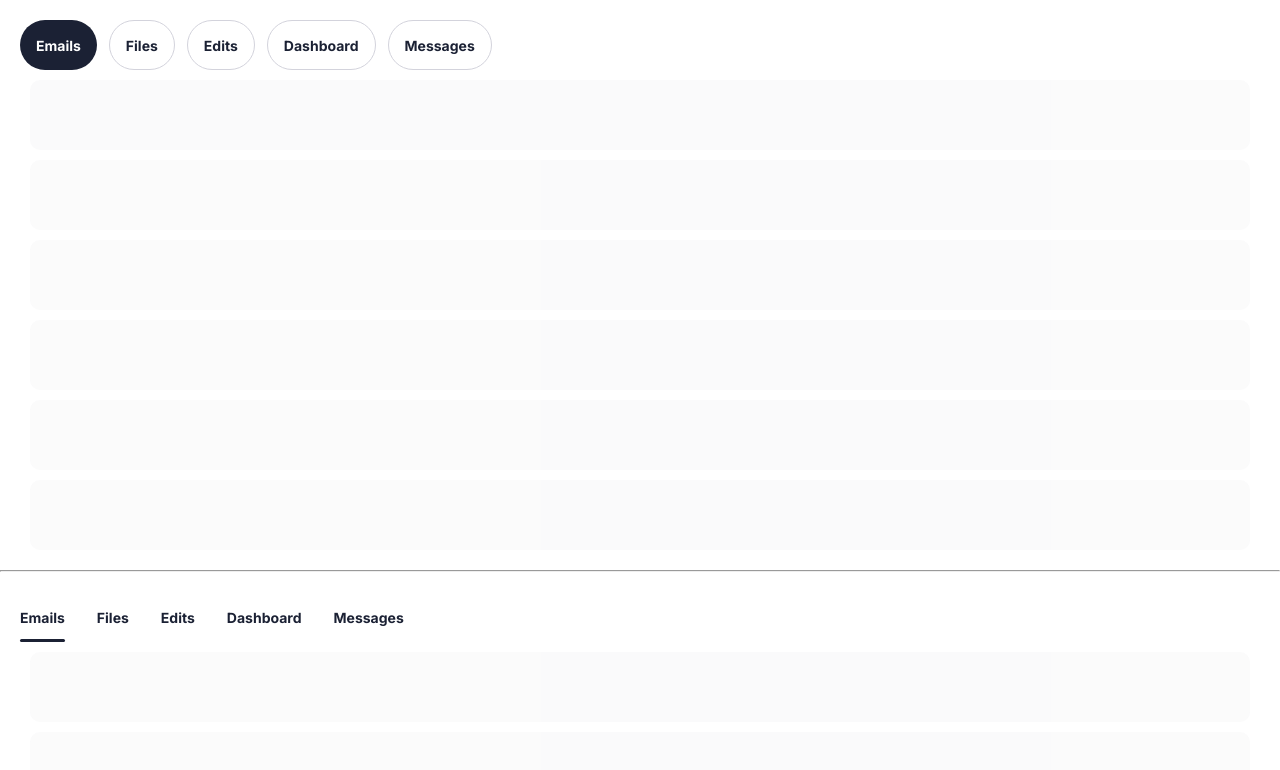
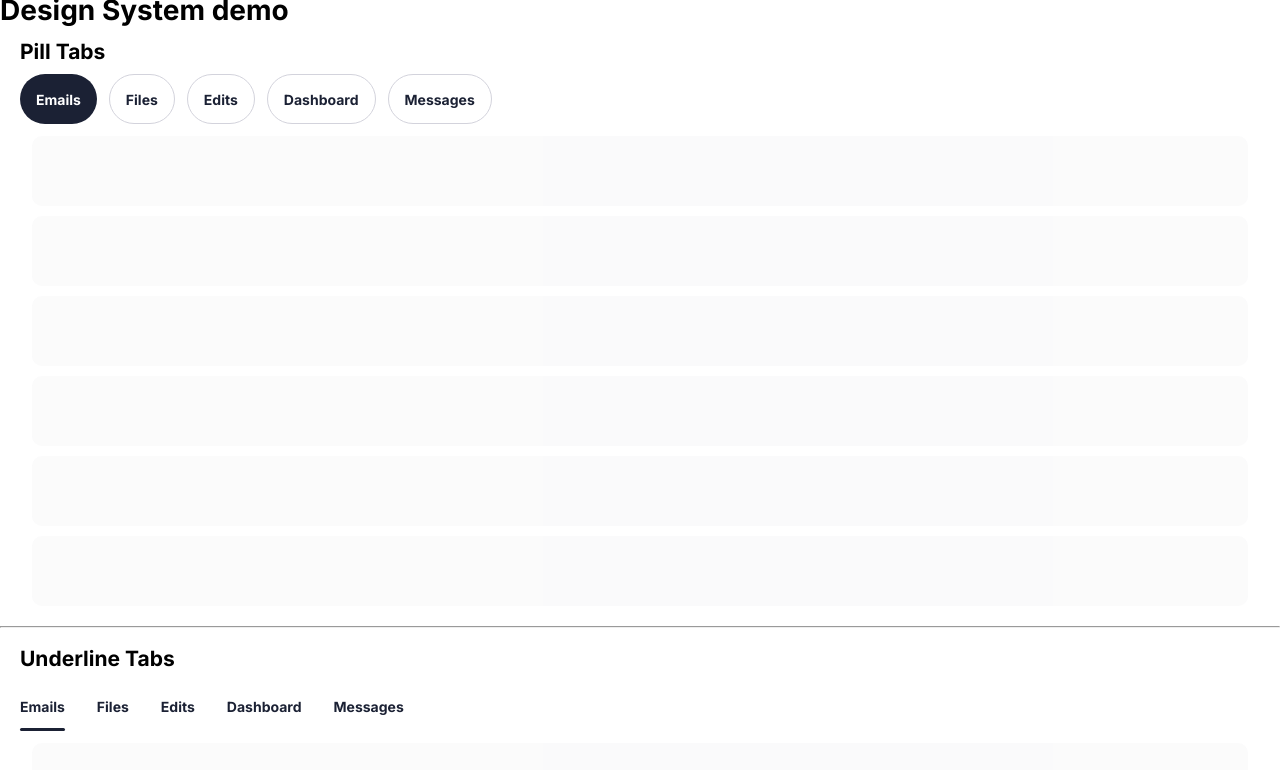
Before and after one commit to ziaboby/ds, a React (Vite) app: page / in a window 1280 px wide. Shown: the top 770 px of the page. Built offline with nearby package versions, Linux system fonts and the light colour scheme.

Commit message:
fix: example styles

```diff
--- a/src/components/Example/SwitchingTabs/index.tsx
+++ b/src/components/Example/SwitchingTabs/index.tsx
@@ -6,6 +6,7 @@ import styles from './styles.module.css';
 export default function SwitchingTabs({ variant }: Pick<TabProps, 'variant'>) {
   return (
     <TabsPattern.Wrapper defaultTabId="1" className={styles.w}>
+      <h2 className={styles.title}>{variant} Tabs</h2>
       <Label />
       <TabsPattern.TabsList variant={variant} labelId="tabs-description">
         <TabsPattern.Tab variant={variant} id="1">
--- a/src/components/Example/SwitchingTabs/styles.module.css
+++ b/src/components/Example/SwitchingTabs/styles.module.css
@@ -1,11 +1,16 @@
 .w {
-  margin: 2rem;
+  margin: var(--spacing-M);
+}
+
+.title {
+  margin: var(--spacing-XS) 0;
+  text-transform: capitalize;
 }
 
 .list,
 .grid {
   gap: 1rem;
-  margin: 1rem;
+  margin: var(--spacing-XS);
 }
 
 .list {
--- a/src/index.tsx
+++ b/src/index.tsx
@@ -1,13 +1,14 @@
 import React from 'react';
 import ReactDOM from 'react-dom/client';
+import SwitchingTabs from './components/Example/SwitchingTabs';
 import './index.css';
-import SwitchingTabs from './components/Example/SwitchingTabs';
 
 const root = ReactDOM.createRoot(document.getElementById('root') as HTMLElement);
 
 root.render(
   <React.StrictMode>
     <main>
+      <h1>Design System demo</h1>
       <SwitchingTabs variant="pill" />
       <hr />
       <SwitchingTabs variant="underline" />
```
